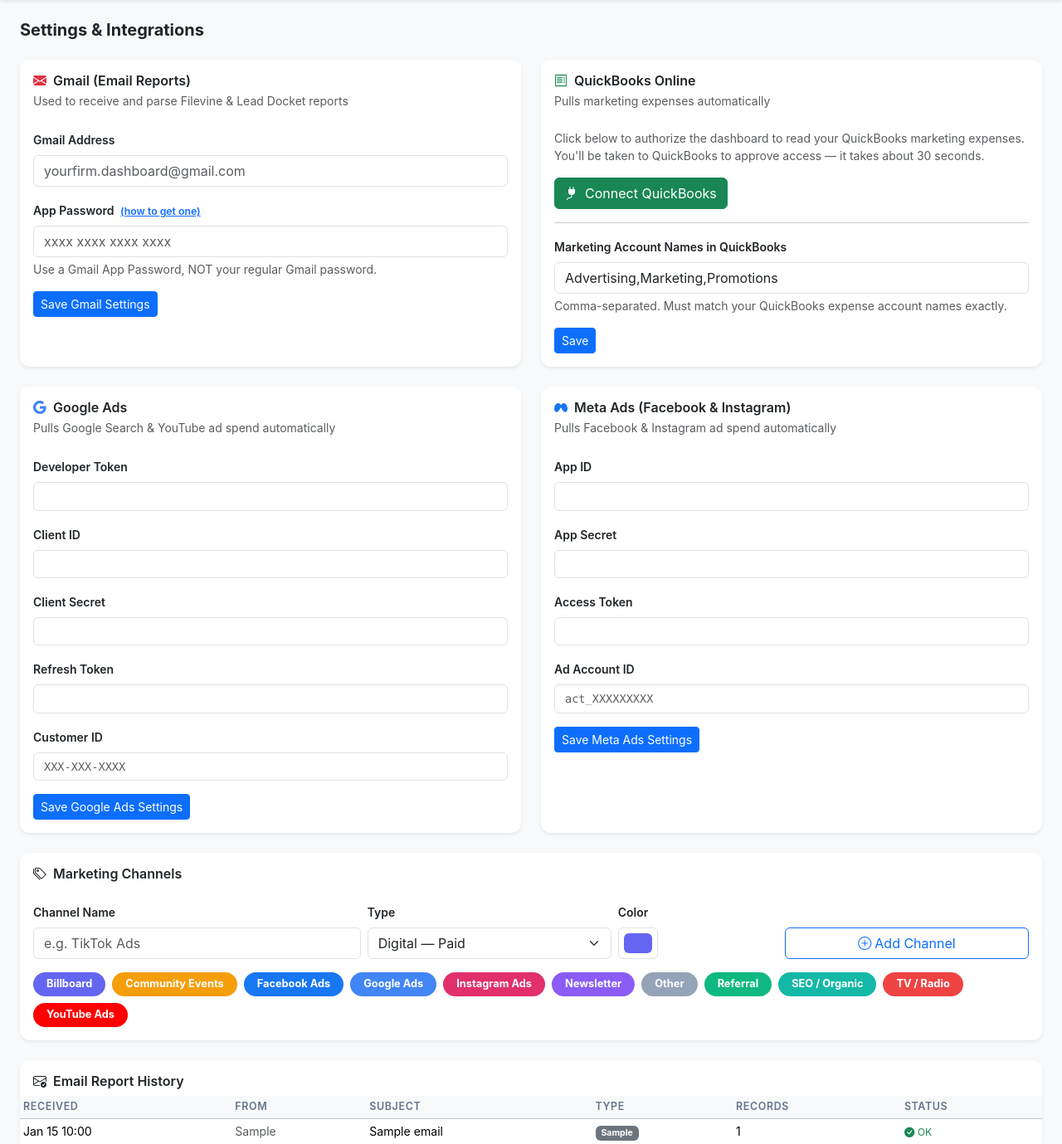
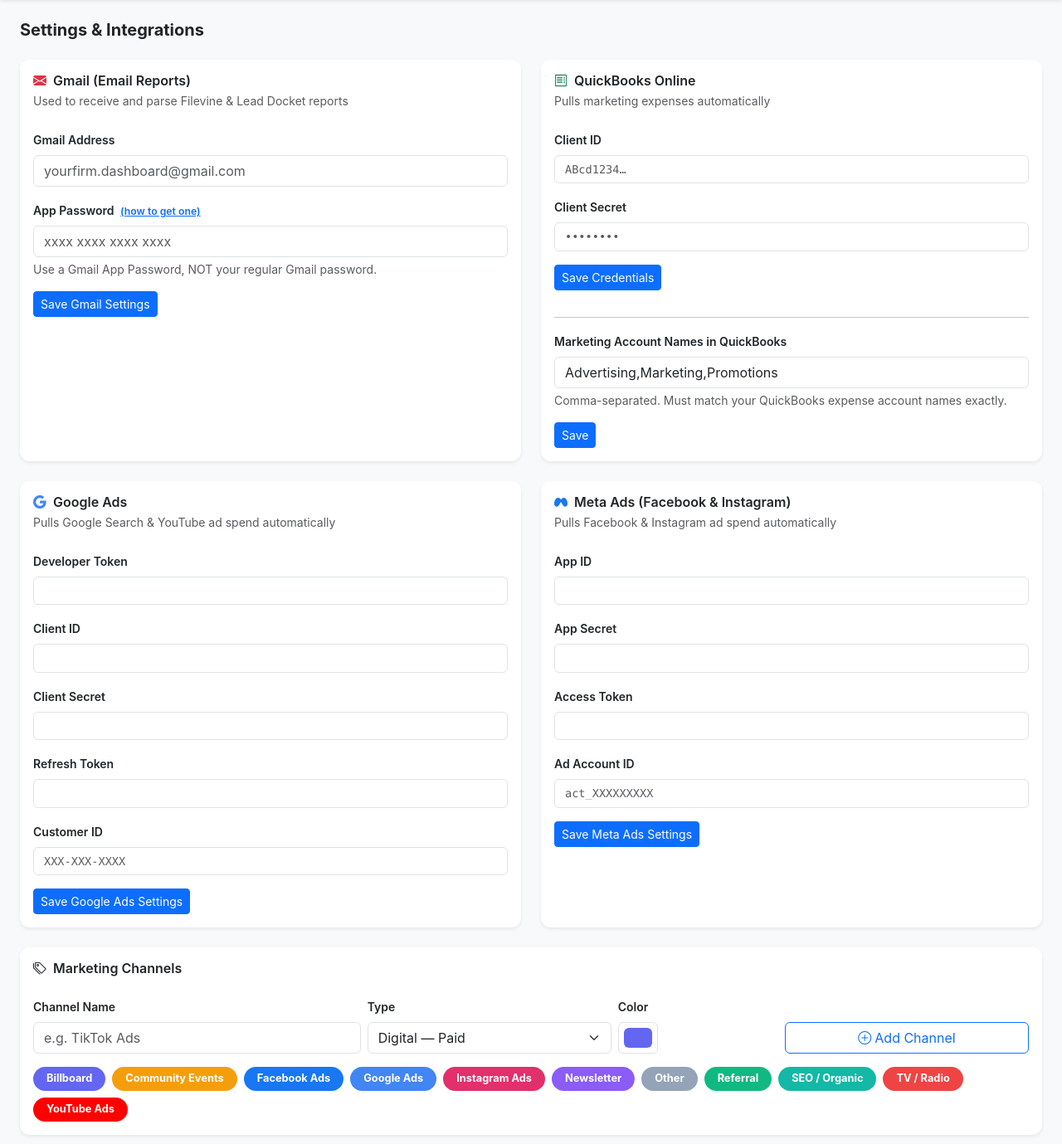
Before and after one commit to ssnellings1/Marketing-Dashboard, a Flask app: page /settings in a window 1280 px wide. Shown: the part 57-1436 px from the top of the page at 83% size. Run offline with Flask 3, Linux system fonts and the light colour scheme; a user stored in the database is signed in; data comes from the database, SQL or seed files in the repository; tables that the repository leaves empty hold one stand-in row (values such as "Sample post").

Commit message:
Store QB credentials via settings form instead of env vars

```diff
--- a/settings_routes.py
+++ b/settings_routes.py
@@ -17,11 +17,14 @@
             AppSetting.set("gmail_app_password", request.form.get("gmail_app_password", "").strip())
             flash("Gmail settings saved.", "success")
 
+        elif action == "save_qb_creds":
+            AppSetting.set("qb_client_id",     request.form.get("qb_client_id", "").strip())
+            AppSetting.set("qb_client_secret",  request.form.get("qb_client_secret", "").strip())
+            AppSetting.set("qb_redirect_uri",
+                           "https://web-production-75c4d.up.railway.app/integrations/quickbooks/callback")
+            flash("QuickBooks credentials saved. Now click Connect QuickBooks.", "success")
+
         elif action == "save_qb":
-            AppSetting.set("qb_client_id", request.form.get("qb_client_id", "").strip())
-            AppSetting.set("qb_client_secret", request.form.get("qb_client_secret", "").strip())
-            AppSetting.set("qb_realm_id", request.form.get("qb_realm_id", "").strip())
-            AppSetting.set("qb_refresh_token", request.form.get("qb_refresh_token", "").strip())
             AppSetting.set("qb_marketing_accounts", request.form.get("qb_marketing_accounts", "").strip())
             flash("QuickBooks settings saved.", "success")
 
--- a/templates/settings.html
+++ b/templates/settings.html
@@ -52,10 +52,26 @@
             <i class="bi bi-x-circle me-1"></i>Disconnect QuickBooks
           </a>
         {% else %}
-          <p class="text-muted small mb-3">Click below to authorize the dashboard to read your QuickBooks marketing expenses. You'll be taken to QuickBooks to approve access — it takes about 30 seconds.</p>
+          <form method="POST">
+            <input type="hidden" name="action" value="save_qb_creds" />
+            <div class="mb-3">
+              <label class="form-label small fw-semibold">Client ID</label>
+              <input type="text" class="form-control font-monospace" name="qb_client_id"
+                     value="{{ setting.get('qb_client_id') or '' }}" placeholder="ABcd1234…" />
+            </div>
+            <div class="mb-3">
+              <label class="form-label small fw-semibold">Client Secret</label>
+              <input type="password" class="form-control font-monospace" name="qb_client_secret"
+                     value="{{ setting.get('qb_client_secret') or '' }}" placeholder="••••••••" />
+            </div>
+            <button type="submit" class="btn btn-primary btn-sm mb-3">Save Credentials</button>
+          </form>
+          {% if setting.get('qb_client_id') %}
+          <p class="text-muted small mb-2">Credentials saved. Now click below to connect your QuickBooks company:</p>
           <a href="{{ url_for('integrations.qb_connect') }}" class="btn btn-success">
             <i class="bi bi-plug-fill me-2"></i>Connect QuickBooks
           </a>
+          {% endif %}
         {% endif %}
 
         <hr class="my-3" />
```
